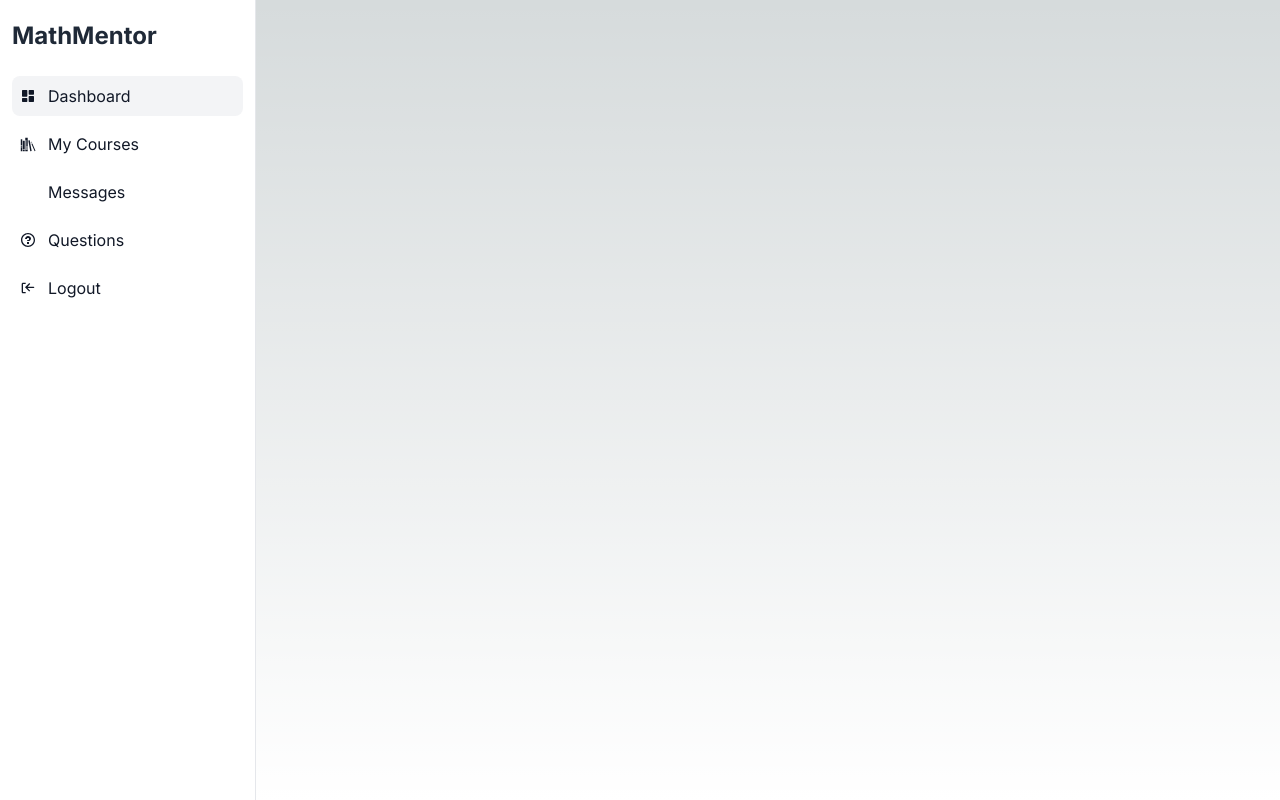
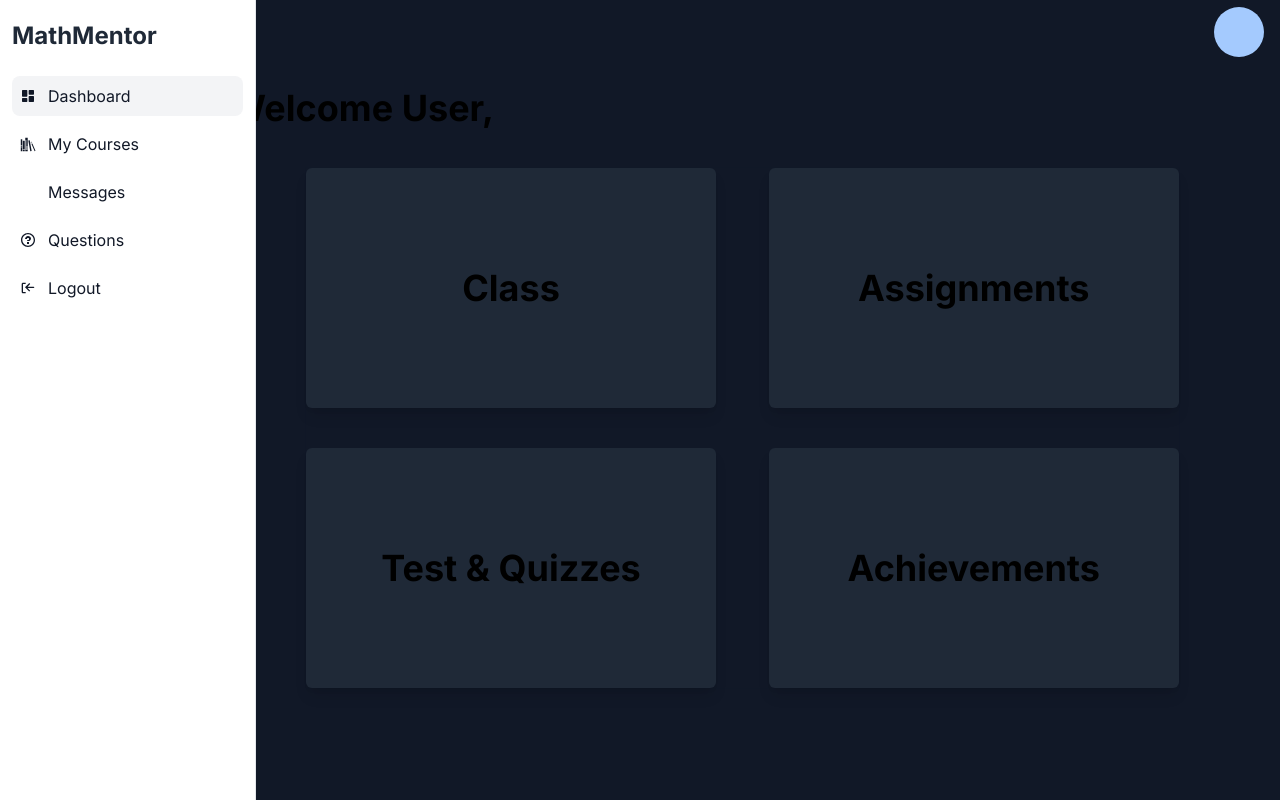
Before and after one commit to WhitneyEkow/MathMentor, a Next.js app: page /dashboard in a window 1280 px wide. Built offline with nearby package versions, Linux system fonts and the light colour scheme; some icons are missing.

Commit message:
adding landing page screen for courses

```diff
--- a/src/app/dashboard/page.js
+++ b/src/app/dashboard/page.js
@@ -1,11 +1,15 @@
-"use client"
+"use client";
 
-import React from 'react'
+import CoursesHeroPage from "@/components/courses/CoursesHeroPage";
+import React from "react";
 
 function Dashboard() {
   return (
-    <div>Dashboard</div>
-  )
+    <div className="w-full h-full ">
+
+      <CoursesHeroPage />
+    </div>
+  );
 }
 
-export default Dashboard
+export default Dashboard;
--- a/src/app/globals.css
+++ b/src/app/globals.css
@@ -18,10 +18,9 @@
 
 body {
   color: rgb(var(--foreground-rgb));
-  background: linear-gradient(
-      to bottom,
-      transparent,
-      rgb(var(--background-end-rgb))
-    )
-    rgb(var(--background-start-rgb));
+  background: #111827
 }
+
+aside {
+  background: #111827;
+}
--- a/src/app/layout.js
+++ b/src/app/layout.js
@@ -18,14 +18,12 @@ export default function RootLayout({ children }) {
     <html lang="en">
       <body className={inter.className}>
         <GlobalState>
-          <div className="flex h-screen overflow-hidden">
+          <div className="flex w-full h-screen overflow-y-scroll">
             <Sidebar />
-            <div className="relative flex flex-1 flex-col overflow-y-auto overflow-x-hidden">
+            <div className="w-[98%] ml-[16%]">
               <Header />
               <main>
-                <div className="mx-auto max-w-screen 2xl p-4 md:p-6 2xl:p-10">
-                  {children}
-                </div>
+                <div className="mx-auto p-4 md:p-6 2xl:p-8">{children}</div>
               </main>
             </div>
           </div>
--- /dev/null
+++ b/src/components/courses/CoursesHeroPage.jsx
@@ -0,0 +1,35 @@
+"use client";
+import React from "react";
+
+function CoursesHeroPage() {
+
+  return (
+    <div className="">
+      <h3 className="text-2xl font-bold sm:text-3xl md:text-4xl">
+        Welcome User,
+      </h3>
+      <div className="flex justify-between flex-wrap mt-10 gap-10 w-[85%] mx-auto ring-1 ring-slate-900/5">
+        <div className="w-[47%] h-60 bg-gray-800 hover:shadow-2xl rounded-md shadow-lg flex justify-center items-center">
+          <h3 className="text-2xl font-bold sm:text-3xl md:text-4xl">Class</h3>
+        </div>
+        <div className="w-[47%] h-60 bg-gray-800 hover:shadow-2xl rounded-md shadow-lg flex justify-center items-center">
+          <h3 className="text-2xl font-bold sm:text-3xl md:text-4xl">
+            Assignments
+          </h3>
+        </div>
+        <div className="w-[47%] h-60 bg-gray-800 hover:shadow-2xl rounded-md shadow-lg flex justify-center items-center">
+          <h3 className="text-2xl font-bold sm:text-3xl md:text-4xl">
+            Test & Quizzes
+          </h3>
+        </div>
+        <div className="w-[47%] h-60 bg-gray-800 hover:shadow-2xl rounded-md shadow-lg flex justify-center items-center">
+          <h3 className="text-2xl font-bold sm:text-3xl md:text-4xl">
+            Achievements
+          </h3>
+        </div>
+      </div>
+    </div>
+  );
+}
+
+export default CoursesHeroPage;
--- a/src/components/header/index.js
+++ b/src/components/header/index.js
@@ -1,11 +1,15 @@
-"use client"
+"use client";
 
-import React from 'react'
+import React from "react";
 
 function Header() {
   return (
-    <div className=''>Header</div>
-  )
+    <div className="sticky top-0 flex items-center justify-between h-16 px-4 py-4  ">
+      <div />
+
+      <div className="w-[50px] h-[50px] bg-blue-300 rounded-full"></div>
+    </div>
+  );
 }
 
-export default Header
+export default Header;
--- a/src/components/sidebar/index.js
+++ b/src/components/sidebar/index.js
@@ -1,19 +1,19 @@
 "use client";
 
-import React from "react";
+import React, { useState } from "react";
 import { BiSolidDashboard } from "react-icons/bi";
 import { GiBookshelf } from "react-icons/gi";
 import { PiChatsDuotone } from "react-icons/pi";
 import { GoQuestion } from "react-icons/go";
 import { CgLogOut } from "react-icons/cg";
-import Link from "next/link";
+import { MdLightMode, MdDarkMode } from "react-icons/md";
 import { usePathname, useRouter } from "next/navigation";
 
 const menuItems = [
   {
     id: "dashboard",
     label: "Dashboard",
-    path: "/",
+    path: "/dashboard",
     icon: <BiSolidDashboard />,
   },
   {
@@ -43,19 +43,17 @@ const menuItems = [
 ];
 
 function Sidebar() {
-  const [selectedMenuItem, setSelectedMenuItem] = React.useState(
-    menuItems[0].id
-  );
+  const [isDarkMode, setIsDarkMode] = useState(false);
   const pathname = usePathname();
   const router = useRouter();
 
   const handleNavigate = (item) => () => {
     router.push(item.path);
-  }
+  };
 
   return (
-    <div>
-      <button
+    <div className="">
+      {/* <button
         data-drawer-target="default-sidebar"
         data-drawer-toggle="default-sidebar"
         aria-controls="default-sidebar"
@@ -63,16 +61,15 @@ function Sidebar() {
         className="inline-flex items-center p-2 mt-2 ml-3 text-sm text-gray-500 rounded-lg sm:hidden hover:bg-gray-100 focus:outline-none focus:ring-2 focus:ring-gray-200 dark:text-gray-400 dark:hover:bg-gray-700 dark:focus:ring-gray-600"
       >
         <span className="sr-only text-blue">Open sidebar</span>
-      </button>
+      </button> */}
 
       <aside
-        id="default-sidebar"
-        className="fixed top-0 left-0 z-40 w-64 h-screen transition-transform -translate-x-full sm:translate-x-0"
+        id="dafault-sidebar"
+        className="fixed top-0 left-0 z-40 w-64 h-screen transition-transform -translate-x-full sm:translate-x-0 "
         aria-label="Sidenav"
       >
-        <div className="overflow-y-auto py-5 px-3 h-full bg-white border-r border-gray-200 dark:bg-gray-800 dark:border-gray-700">
-          {/* banner */}
-          <div className="flex items-center justify-between mb-6">
+        <div className="overflow-y-auto py-5 px-3 h-full bg-white border-r border-gray-200 dark:bg-[#111827] dark:border-gray-700">
+          <div className="flex items-center justify-between mb-6 ">
             <div className="flex items-center">
               <h1>
                 <span className="text-2xl font-bold text-gray-800 dark:text-white">
@@ -99,6 +96,16 @@ function Sidebar() {
               </li>
             ))}
           </ul>
+          {/* <div className="  mt-6 space-y-2  text-white">
+            <button className="flex gap-4 w-full items-center p-2 text-base font-normal text-gray-900 rounded-lg dark:text-white hover:bg-gray-100 dark:hover:bg-gray-700">
+              <MdLightMode color="black" size={20} />
+              toggle light mode
+            </button>
+            <button className="flex gap-4 w-full items-center p-2 text-base font-normal text-gray-900 rounded-lg dark:text-black hover:bg-gray-100 dark:hover:bg-gray-700">
+              <MdDarkMode color="white" size={20} />
+              toggle dark mode
+            </button>
+          </div> */}
         </div>
       </aside>
     </div>
--- a/tailwind.config.js
+++ b/tailwind.config.js
@@ -1,5 +1,6 @@
 /** @type {import('tailwindcss').Config} */
 module.exports = {
+  darkMode: 'class',
   content: [
     "./node_modules/flowbite-react/**/*.js",
     "./src/pages/**/*.{js,ts,jsx,tsx,mdx}",
```
